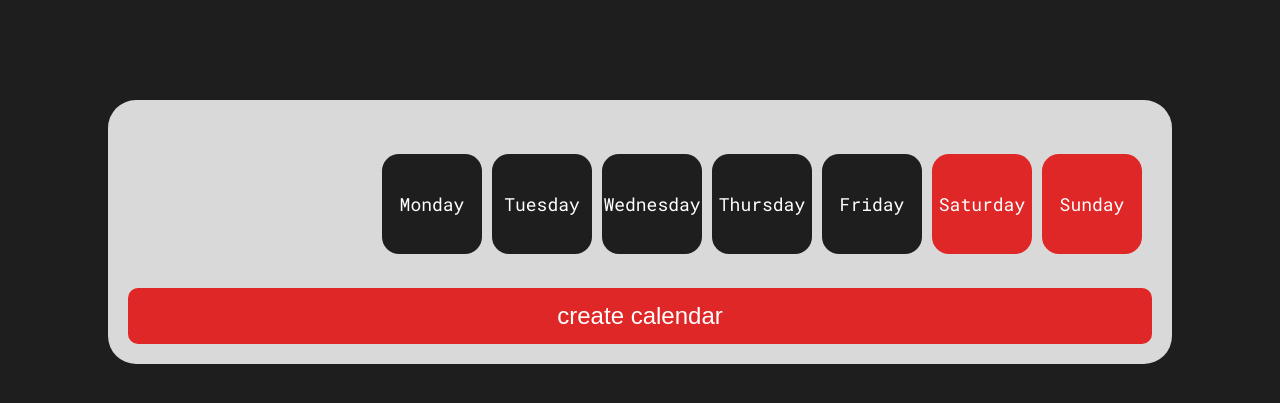
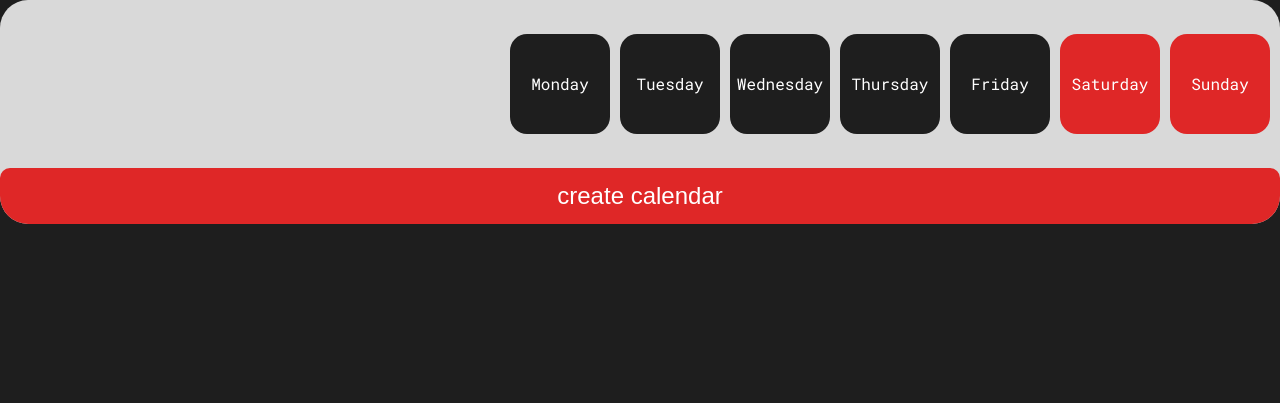
Before and after one commit to gPlorovg/TgCalendar, a Flask app: page /config_calendar in a window 1280 px wide. Shown: the top 403 px of the page. Run offline with Flask 3, Linux system fonts and the light colour scheme; lists and menus that the app fills with data are empty; some libraries are stand-ins or nearby versions.

Commit message:
try restyling

```diff
--- a/WebApp/static/main_style.css
+++ b/WebApp/static/main_style.css
@@ -308,6 +308,7 @@ input,
 select,
 textarea {
   color: #222;
+  user-select: none;
 }
 
 ::-moz-selection {
@@ -404,9 +405,10 @@ table {
 }
 
 .calendar {
+  width: 100%;
   background-color: #D9D9D9;
-  margin: 100px auto;
-  padding: 20px;
+  margin: 0 auto;
+  /*padding: 20px;*/
   border: none;
   border-radius: 28px;
 }
@@ -414,7 +416,7 @@ table {
 .day {
   width: 100px;
   height: 100px;
-  font-size: 30px;
+  font-size: 22px;
   border-radius: 17px;
   background-color: #D9D9D9;
   border: 4px solid #1E1E1E;
@@ -423,19 +425,25 @@ table {
   text-align: center;
 }
 .weekday {
-  font-size: 18px;
+  width: 100px;
+  height: 100px;
+  border-radius: 17px;
+  vertical-align: middle;
+  text-align: center;
+
+  font-size: 16px;
   color: white;
   background-color: #1E1E1E;
   border: none;
 }
 
 .month_name {
-  width: 100px;
+  /*width: 100px;*/
   color: #1E1E1E;
-  font-size: 22px;
+  font-size: 18px;
   text-decoration: underline;
   text-align: left;
-  padding: 20px 5px 0 0;
+  padding: 10px 5px 0 0;
 }
 
 .empty {
@@ -468,100 +476,3 @@ table {
 .holiday:hover {
   background-color: #DF2727 !important;
 }
-
-@media (max-width: 1200px) {
-  .day {
-    width: 70px;
-    height: 70px;
-    font-size: 26px;
-    border-radius: 12px;
-  }
-  .holiday {
-    border: 4px solid #DF2727;
-    color: #DF2727;
-  }
-
-  .weekday {
-    font-size: 16px;
-    color: white;
-    background-color: #1E1E1E;
-    border: none;
-  }
-
-  .weekday_holiday {
-    background-color: #DF2727;
-    border: none;
-  }
-
-  .month_name {
-    width: 70px;
-    color: #1E1E1E;
-    font-size: 18px;
-    text-decoration: underline;
-    text-align: left;
-    padding: 12px 3px 0 0;
-  }
-
-  .empty {
-    visibility: hidden;
-    width: 70px;
-    height: 70px;
-  }
-
-  #event_name {
-    font-size: 18px;
-    color: #1E1E1E;
-    text-align: center;
-  }
-}
-
-@media (min-width: 1200px) {
-  .day {
-    width: 100px;
-    height: 100px;
-    font-size: 30px;
-    border-radius: 17px;
-    background-color: #D9D9D9;
-    border: 4px solid #1E1E1E;
-    color: #1E1E1E;
-    vertical-align: middle;
-    text-align: center;
-  }
-
-  .holiday {
-    border: 4px solid #DF2727;
-    color: #DF2727;
-  }
-
-  .weekday {
-    font-size: 18px;
-    color: white;
-    background-color: #1E1E1E;
-    border: none;
-  }
-  .weekday_holiday {
-    background-color: #DF2727;
-    border: none;
-  }
-
-  .month_name {
-    width: 100px;
-    color: #1E1E1E;
-    font-size: 22px;
-    text-decoration: underline;
-    text-align: left;
-    padding: 20px 5px 0 0;
-  }
-
-  .empty {
-    visibility: hidden;
-    width: 100px;
-    height: 100px;
-  }
-
-  #event_name {
-    font-size: 22px;
-    color: #1E1E1E;
-    text-align: center;
-  }
-}
--- a/WebApp/templates/config_calendar.html
+++ b/WebApp/templates/config_calendar.html
@@ -11,13 +11,13 @@
         <table>
             <tr>
                 <th></th>
-                <th class="day weekday">Monday</th>
-                <th class="day weekday">Tuesday</th>
-                <th class="day weekday">Wednesday</th>
-                <th class="day weekday">Thursday</th>
-                <th class="day weekday">Friday</th>
-                <th class="day weekday weekday_holiday">Saturday</th>
-                <th class="day weekday weekday_holiday">Sunday</th>
+                <th class="weekday">Monday</th>
+                <th class="weekday">Tuesday</th>
+                <th class="weekday">Wednesday</th>
+                <th class="weekday">Thursday</th>
+                <th class="weekday">Friday</th>
+                <th class="weekday weekday_holiday">Saturday</th>
+                <th class="weekday weekday_holiday">Sunday</th>
             </tr>
         </table>
     </div>
```
